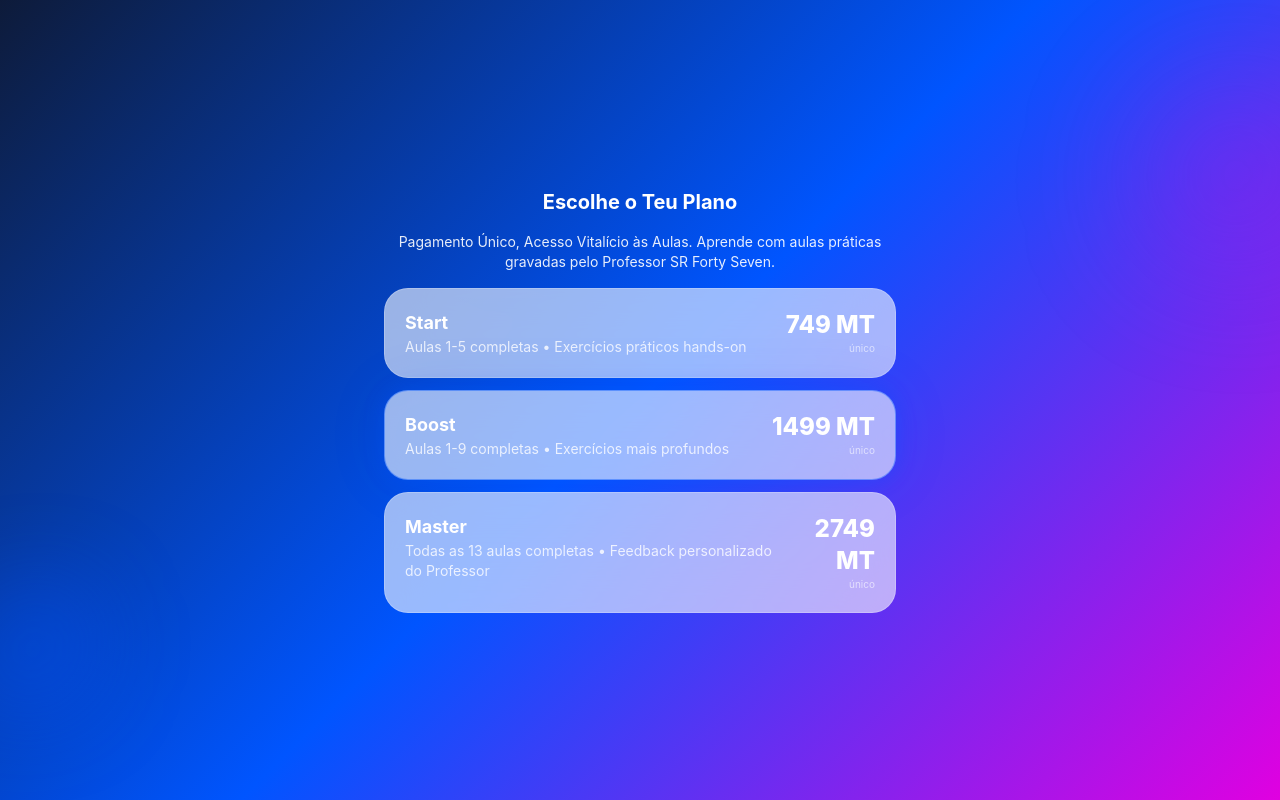
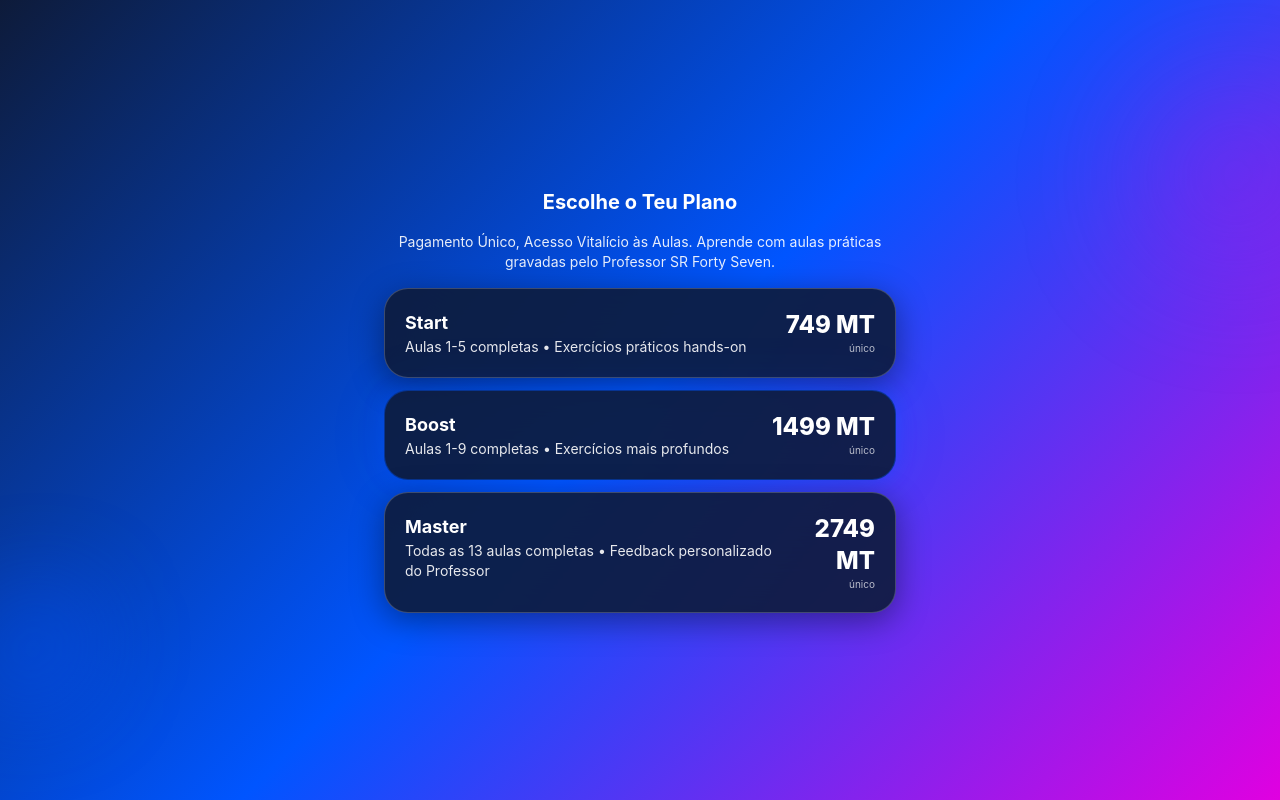
Before and after one commit to dmpiagency-ai/-SIR-FORTY-SEVEN-professor-digital, a React (Vite) app: page /auth in a window 1280 px wide. Both pictures are taken after typing "Sample", "name@example.com", "Sample", "Sample123" into the empty fields and a click on the button "Continuar". Built offline with nearby package versions, Linux system fonts and the light colour scheme; the HTML template or start-up script is replaced by a standard one.

Commit message:
Add darker glass card style for better text contrast on AuthPage

```diff
--- a/src/index.css
+++ b/src/index.css
@@ -95,6 +95,14 @@
     border: 1px solid hsl(var(--glass-border));
     border-radius: 1.5rem;
   }
+  .glass-card-dark {
+    background: hsl(222 62% 14% / 0.9);
+    backdrop-filter: blur(32px);
+    -webkit-backdrop-filter: blur(32px);
+    border: 1px solid hsl(0 0% 100% / 0.2);
+    border-radius: 1.5rem;
+    box-shadow: 0 8px 32px hsl(0 0% 0% / 0.4);
+  }
   .glass-card-hover {
     @apply glass-card transition-all duration-300;
   }
--- a/src/pages/AuthPage.tsx
+++ b/src/pages/AuthPage.tsx
@@ -63,9 +63,9 @@ const AuthPage = () => {
 
       <AnimatePresence mode="wait">
         {step === 'signup' && (
-          <motion.div key="signup" className="glass-card p-6 w-full max-w-sm relative z-10"
+          <motion.div key="signup" className="glass-card-dark p-6 w-full max-w-sm relative z-10"
             initial={{ opacity: 0, scale: 0.9 }} animate={{ opacity: 1, scale: 1 }} exit={{ opacity: 0, scale: 0.9 }}>
-            <button onClick={() => navigate('/')} className="text-white/90 mb-4 flex items-center gap-1 text-sm">
+            <button onClick={() => navigate('/')} className="text-white mb-4 flex items-center gap-1 text-sm">
               <ArrowLeft size={16} /> Voltar
             </button>
             <h2 className="text-xl font-bold text-white mb-1">{isLogin ? 'Entrar' : 'Criar Conta'}</h2>
@@ -73,21 +73,21 @@ const AuthPage = () => {
             <form onSubmit={handleSignup} className="space-y-3">
               {!isLogin && (
                 <Input placeholder="Nome completo" value={name} onChange={e => setName(e.target.value)}
-                  className="bg-white/10 border-white/30 text-white placeholder:text-white/60" />
+                  className="bg-black/40 border-white/20 text-white placeholder:text-white/70" />
               )}
               <Input type="email" placeholder="Email" value={email} onChange={e => setEmail(e.target.value)}
-                className="bg-white/10 border-white/30 text-white placeholder:text-white/60" />
+                className="bg-black/40 border-white/20 text-white placeholder:text-white/70" />
               {!isLogin && (
                 <Input placeholder="Telefone (84/85/86)" value={phone} onChange={e => setPhone(e.target.value)}
-                  className="bg-white/10 border-white/30 text-white placeholder:text-white/60" />
+                  className="bg-black/40 border-white/20 text-white placeholder:text-white/70" />
               )}
               <Input type="password" placeholder="Senha" value={password} onChange={e => setPassword(e.target.value)}
-                className="bg-white/10 border-white/30 text-white placeholder:text-white/60" />
+                className="bg-black/40 border-white/20 text-white placeholder:text-white/70" />
               <button type="submit" className="w-full py-3 rounded-xl bg-white text-navy font-bold hover:bg-white/90 transition-colors">
                 {isLogin ? 'Entrar' : 'Continuar'}
               </button>
             </form>
-            <p className="text-center text-white/80 text-sm mt-4">
+            <p className="text-center text-white/90 text-sm mt-4">
               {isLogin ? 'Não tens conta? ' : 'Já tens conta? '}
               <button onClick={() => setIsLogin(!isLogin)} className="text-white underline font-semibold">
                 {isLogin ? 'Criar conta' : 'Entrar'}
@@ -104,15 +104,15 @@ const AuthPage = () => {
             <div className="space-y-3">
               {plans.map((plan) => (
                 <button key={plan.id} onClick={() => handlePlanSelect(plan.id)}
-                  className={`glass-card p-5 w-full text-left transition-all ${plan.highlight ? 'glow-blue border border-primary/40' : 'border border-white/20'}`}>
+                  className={`glass-card-dark p-5 w-full text-left transition-all ${plan.highlight ? 'glow-blue border border-primary/40' : 'border border-white/20'}`}>
                   <div className="flex justify-between items-start">
                     <div>
                       <h3 className="text-white font-bold text-lg">{plan.name}</h3>
-                      <p className="text-white/80 text-sm">{plan.features.slice(0, 2).join(' • ')}</p>
+                      <p className="text-white/90 text-sm">{plan.features.slice(0, 2).join(' • ')}</p>
                     </div>
                     <div className="text-right">
                       <span className="text-white font-extrabold text-2xl">{plan.price} MT</span>
-                      <p className="text-[10px] text-white/60">único</p>
+                      <p className="text-[10px] text-white/70">único</p>
                     </div>
                   </div>
                 </button>
@@ -122,7 +122,7 @@ const AuthPage = () => {
         )}
 
         {step === 'payment' && (
-          <motion.div key="payment" className="glass-card p-6 w-full max-w-sm relative z-10"
+          <motion.div key="payment" className="glass-card-dark p-6 w-full max-w-sm relative z-10"
             initial={{ opacity: 0, x: 50 }} animate={{ opacity: 1, x: 0 }} exit={{ opacity: 0, x: -50 }}>
             <h2 className="text-xl font-bold text-white mb-1">Pagamento Único – Plano {getPlanName(selectedPlan!)} {getPlanPrice(selectedPlan!)} MT</h2>
             <p className="text-white/90 text-sm mb-4">Acesso Vitalício às Aulas activado.</p>
@@ -136,8 +136,8 @@ const AuthPage = () => {
             </div>
             <form onSubmit={handlePayment} className="space-y-3">
               <Input placeholder={`Número ${paymentMethod === 'mpesa' ? 'M-Pesa (84...)' : 'e-Mola (86...)'}`}
-                className="bg-white/10 border-white/30 text-white placeholder:text-white/60" />
-              <div className="glass-card p-3 flex items-center gap-3">
+                className="bg-black/40 border-white/20 text-white placeholder:text-white/70" />
+              <div className="glass-card-dark p-3 flex items-center gap-3">
                 <Smartphone size={20} className="text-accent" />
                 <p className="text-white/90 text-xs">Vais receber um pedido de confirmação no teu telemóvel.</p>
               </div>
```
